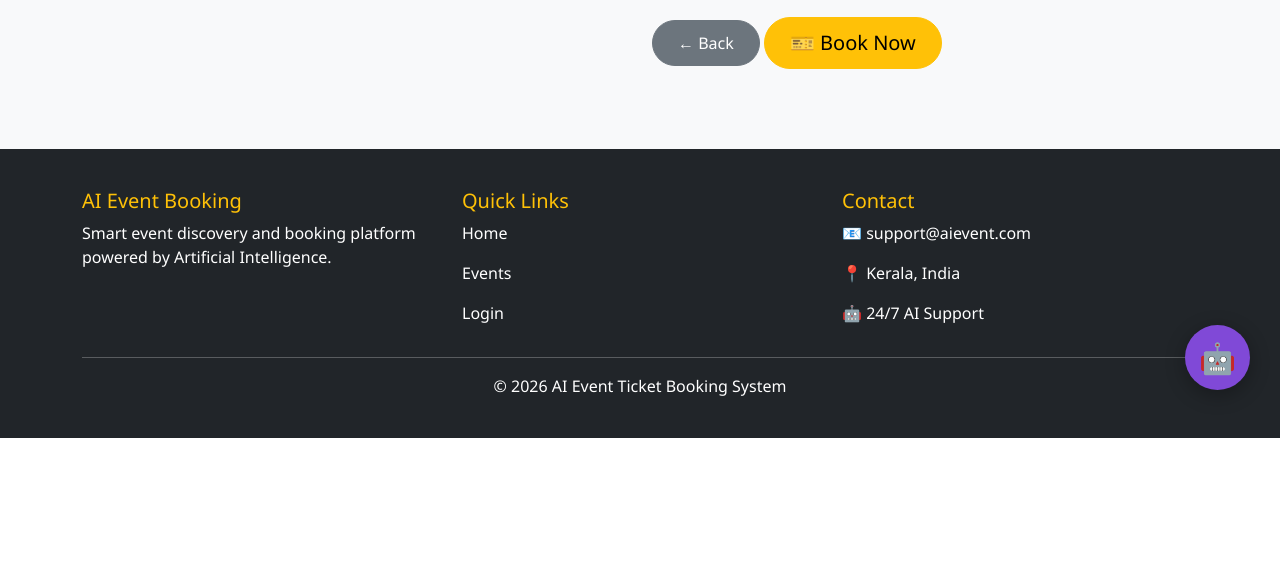
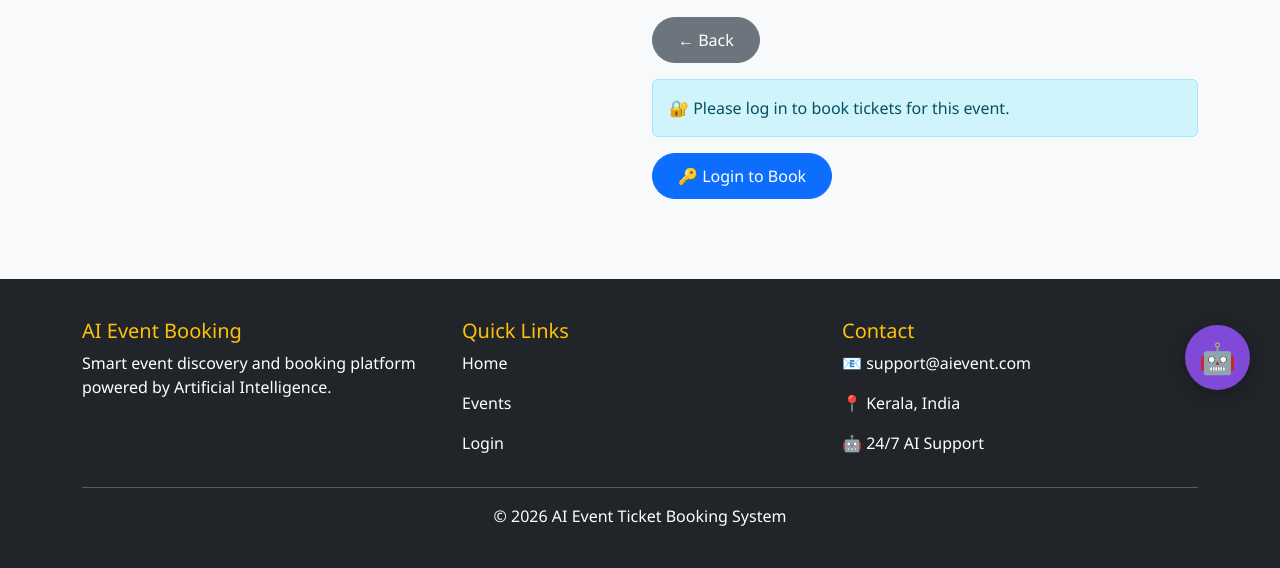
Before and after one commit to Sneha-Joshy/AI_Event_Ticket_Booking_System, a Django app: template booking/templates/booking/event_details.html in a window 1280 px wide. Shown: the part 380-948 px from the top of the page. Before the commit the page ends 818 px from the top, so only its background shows below. Run offline with Django 5.2, Linux system fonts and the light colour scheme; the template is opened without the code that fills it, so the values that code supplies are empty.

Commit message:
Improved login and booking access

```diff
--- a/booking/templates/booking/event_details.html
+++ b/booking/templates/booking/event_details.html
@@ -45,9 +45,26 @@
             </a>
 
 
-            <a href="{% url 'booking' event.id %}" class="btn btn-warning btn-lg">
-    🎫 Book Now
-</a>
+
+            {% if user.is_authenticated %}
+
+    <a href="{% url 'booking' event.id %}"
+       class="btn btn-primary">
+        🎟️ Book Ticket
+    </a>
+
+{% else %}
+
+    <div class="alert alert-info mt-3">
+        🔐 Please log in to book tickets for this event.
+    </div>
+
+    <a href="{% url 'login' %}?next={% url 'booking' event.id %}"
+       class="btn btn-primary">
+        🔑 Login to Book
+    </a>
+
+{% endif %}
 
         </div>
 
--- a/booking/templates/booking/login.html
+++ b/booking/templates/booking/login.html
@@ -135,7 +135,11 @@ justify-content:center;
 
 align-items:center;
 
-background:#f5f5f5;
+background: linear-gradient(
+        135deg,
+        #d8d6e3,
+        #b17fe7
+    );
 
 }
 
```
